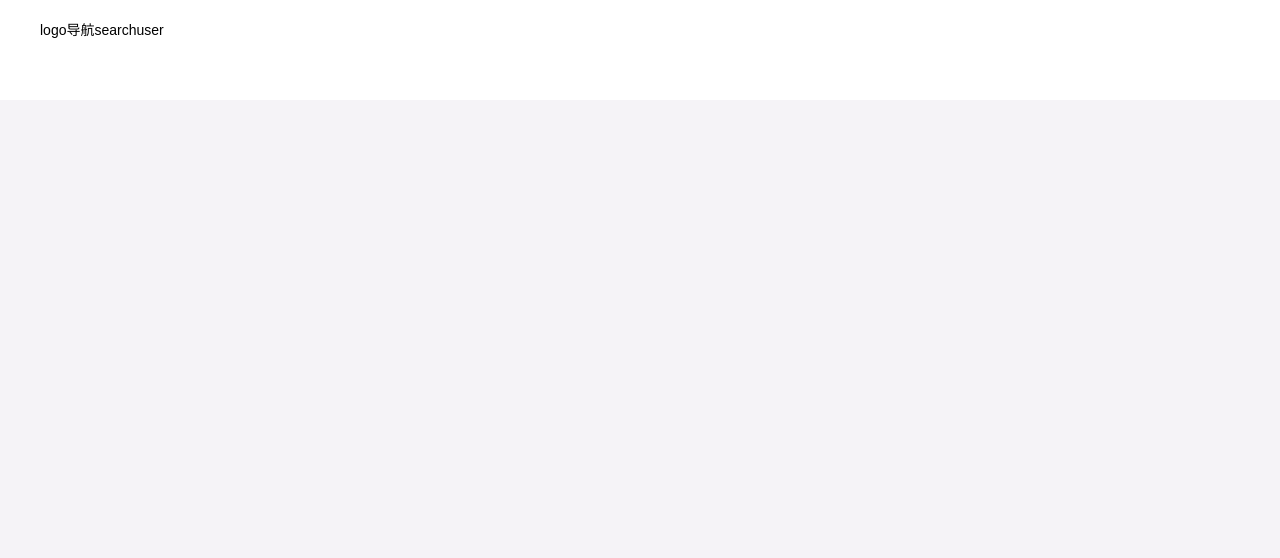
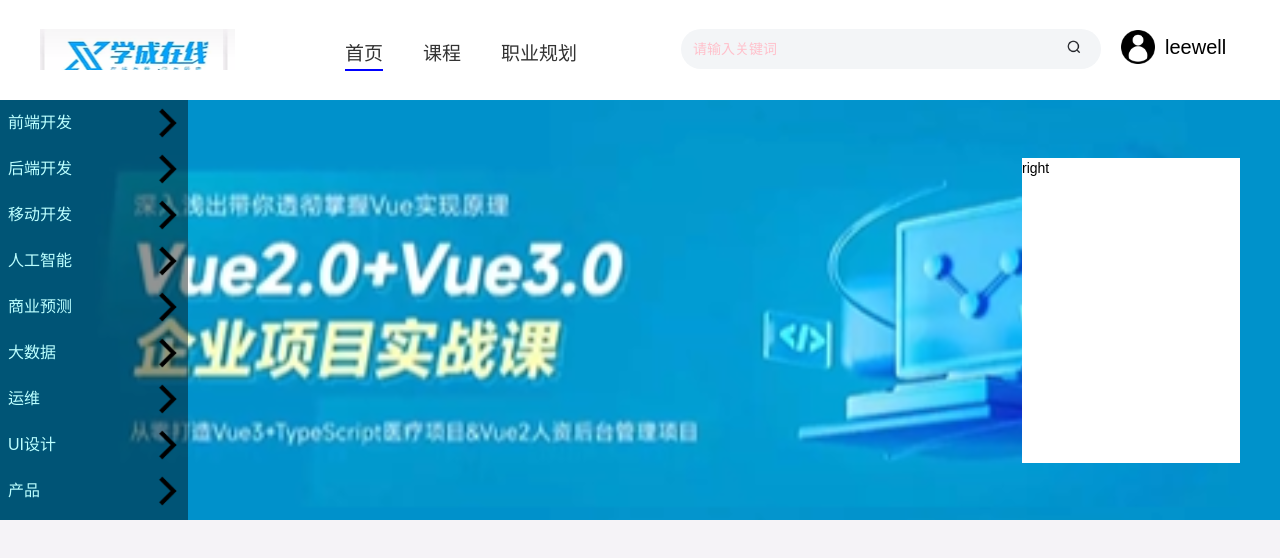
Before and after one commit to Leewellwaste/Studynotes, a plain HTML site: page webStudy/index.html in a window 1280 px wide. Drawn offline with Linux system fonts and the light colour scheme.

Commit message:
学成在线

```diff
--- a/webStudy/css/base.css
+++ b/webStudy/css/base.css
@@ -13,6 +13,7 @@ li{
 body {
     font: 14px/1.5 "Microsoft Yahei", "Hiragino Sans GB", "Heiti sc", "wenQuanYi Micro Hei", sans-serif;
     color:口#333;
+    font-family: Arial, sans-serif;
 }
 
 a{
--- a/webStudy/css/index.css
+++ b/webStudy/css/index.css
@@ -11,6 +11,8 @@ body{
     background-color: #f5f3f7;
 }
 
+
+/* <!--1. 头部区域 --> */
 .header{
     height: 100px;
     background-color: #fff;
@@ -20,3 +22,161 @@ body{
     display: flex;
     padding-top: 20px;
 }
+
+/* 1.1.logo */
+.logo a {
+    display: flex;
+    height: 41px;
+    width: 195px;
+    background-image: url(../image/d2141ec2d46ee7af2b7453fc96c11be.png);
+    font-size: 0px;
+    margin-top:9px ;
+}
+
+/* 1.2.导航 */
+.nav{
+margin-left: 102px;
+}
+
+.nav ul{
+    display: flex;
+}
+
+.nav ul li {
+    display: flex;
+    margin-right: 24px;
+    margin-top: 20px;
+    padding: 0 8px;
+    padding-bottom: 6px;
+    font-size: 19px;
+}
+
+/* active 类选择器,表示默认选择a */
+.nav li .active,
+.nav li a:hover{
+    border-bottom: 2px solid blue;
+}
+
+/* 1.3.搜索 */
+.search{
+width: 420px;
+height: 40px;
+background-color: #f3f5f7;
+border-radius: 20px;
+
+margin-top: 9px;
+margin-left: 72px;
+
+padding-left: 12px;
+padding-right: 19px;
+
+display: flex;
+}
+
+.search input{
+    flex:1;
+    border: 0px;
+    background-color: transparent;
+
+    /* 去除焦点框 */
+    outline:none;
+
+
+}
+/* ::placeholder选中关键字 */
+.search input::placeholder{
+    color: pink;
+    font-size: 14px;
+}
+
+/* 父级是flex布局 子级继承弹性盒子 加宽高生效 */
+.search a{
+    width: 16px;
+    height: 16px;
+    background-image: url(../image/搜索.png);
+
+
+    /*  cover填充整个容器并可能裁剪图像 */
+    /* contain完全适应容器可能留下一些空白 */
+    background-size: contain;
+    margin-top: 10px;
+}
+
+/*1.4.用户界面 */
+.user{
+    display: flex;
+    margin-left: 20px;
+    margin-top: 10px;
+
+
+
+}
+.user a {
+width: 34px;
+height: 34px;
+
+    background-image: url(../image/头像面状.png);
+    background-size: contain;
+}
+
+.user p{
+    font-size: 20px;
+    line-height: 34px;
+    margin-left: 10px;
+}
+
+
+/* <!--2. banner区域 --> */
+.banner{
+    height: 420px;
+    background-color: #0092cb;
+
+
+}
+
+.banner .wrapper{
+    height: 420px;
+    background-image: url(../image/bannervue.png);
+    background-size: contain;
+
+    display: flex;
+    justify-content:space-between ;
+}
+
+/* 2.2左边导航 */
+.banner .wrapper .left{
+    width: 200px;
+    background-color:rgba(0,0,0,0.42);
+    margin-left: -52px;
+
+}
+
+/* 2.2.1左边导航字体 */
+.banner .wrapper .left a{
+   color: 	#BBFFFF;
+   height: 46px;
+   line-height:46px ;
+   font-size: 16px;
+
+
+   display: block;
+   margin-left: 20px;
+
+   background: url(../image/右箭头.png) no-repeat right center;
+   background-size:contain;
+
+
+}
+
+.banner .wrapper .left a:hover{
+    color: 	#00F5FF;
+}
+
+/* 2.3右边导航 */
+.banner .wrapper .right{
+    width: 218px;
+    height: 305px;
+    background-color: #fff;
+
+   margin:auto 0;
+}
--- a/webStudy/index.html
+++ b/webStudy/index.html
@@ -2,7 +2,7 @@
  * @Author: Leewellwaste zzzz_justice@qq.com
  * @Date: 2024-03-12 15:02:10
  * @LastEditors: Leewellwaste zzzz_justice@qq.com
- * @LastEditTime: 2024-03-12 16:58:24
+ * @LastEditTime: 2024-03-13 17:09:19
  * @FilePath: \webStudy\index.html
  * @Description: 这是默认设置,请设置`customMade`, 打开koroFileHeader查看配置 进行设置: https://github.com/OBKoro1/koro1FileHeader/wiki/%E9%85%8D%E7%BD%AE
 -->
@@ -21,19 +21,70 @@
         <div class="wrapper">
 
         <!-- logo -->
-        <div class="logo">logo</div>
+        <div class="logo">
+        <h1><a href="#">学成在线</a></h1>
+        </div>
+
         <!-- 导航 -->
-        <div class="nav">导航</div>
+        <div class="nav">
+        <ul>
+            <li><a href="#" class="active">首页</a></li>
+            <li><a href="#">课程</a></li>
+            <li><a href="#">职业规划</a></li>
+        </ul>
+    </div>
         <!-- 搜索 -->
-        <div class="search">search</div>
-        <!-- 用户 -->
-        <div class="user">user</div>
+        <div class="search">
+            <input type="text" placeholder="请输入关键词">
+            <a href="#"></a>
 
 
         </div>
+        <!-- 用户 -->
+        <div class="user">
+            <a href=""></a>
+            <p>leewell</p>
+        </div>
 
 
+        </div>
     </div>
 
+
+    <!-- banner区域 -->
+
+    <div class="banner">
+        <div class="wrapper">
+                <!-- 左导航 -->
+            <div class="left">
+                <ul>
+                    <li><a href="#">前端开发</a></li>
+                    <li><a href="#">后端开发</a></li>
+                    <li><a href="#">移动开发</a></li>
+                    <li><a href="#">人工智能</a></li>
+                    <li><a href="#">商业预测</a></li>
+                    <li><a href="#">大数据</a></li>
+                    <li><a href="#">运维</a></li>
+                    <li><a href="#">UI设计</a></li>
+                    <li><a href="#">产品</a></li>
+                </ul>
+            </div>
+
+
+
+        <!-- 右边课表 -->
+            <div class="right">right</div>
+
+
+
+
+
+
+
+
+
+
+        </div>
+    </div>
 </body>
 </html>
```
Also changed, not shown: webStudy/image/bannervue.png (added), webStudy/image/d2141ec2d46ee7af2b7453fc96c11be.png (added), webStudy/image/右箭头.png (added), webStudy/image/头像面状.png (added), webStudy/image/搜索.png (added).
